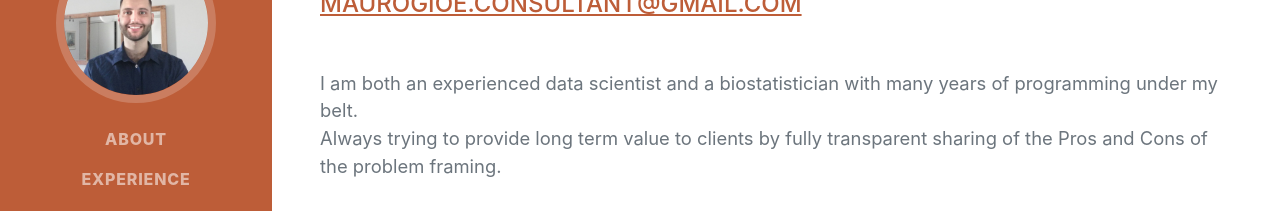
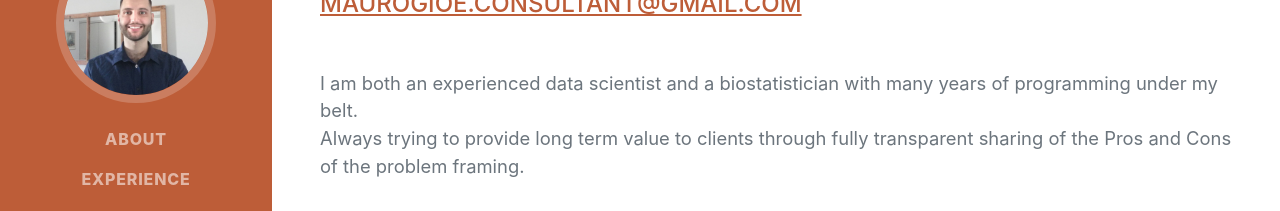
Before and after one commit to MauroGioe/maurogioe.github.io, a plain HTML site: page index.html in a window 1280 px wide. Shown: the part 313-524 px from the top of the page. Drawn offline with nearby package versions, Linux system fonts and the light colour scheme; a web font is replaced by a local one.

Commit message:
fix desc

```diff
--- a/index.html
+++ b/index.html
@@ -49,7 +49,7 @@
                     </div>
                     <p class="lead mb-5">I am both an experienced data scientist and a biostatistician with many years of programming under my belt. <br>
     <!--                     Following MLOps to deliver optimal and consistent results. -->
-                         Always trying to provide long term value to clients by fully transparent sharing of the Pros and Cons of the problem framing.
+                         Always trying to provide long term value to clients through fully transparent sharing of the Pros and Cons of the problem framing.
                           </p>
                     <div class="social-icons">
                         <a class="social-icon" href="https://linkedin.com/in/mauro-gioè-71b4491b5" target="_blank"> <i class="fab fa-linkedin-in"></i></a>
```
